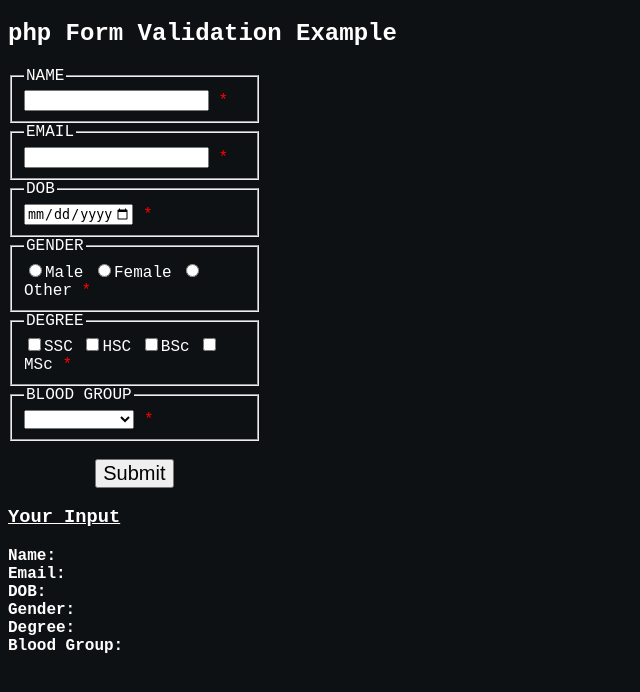
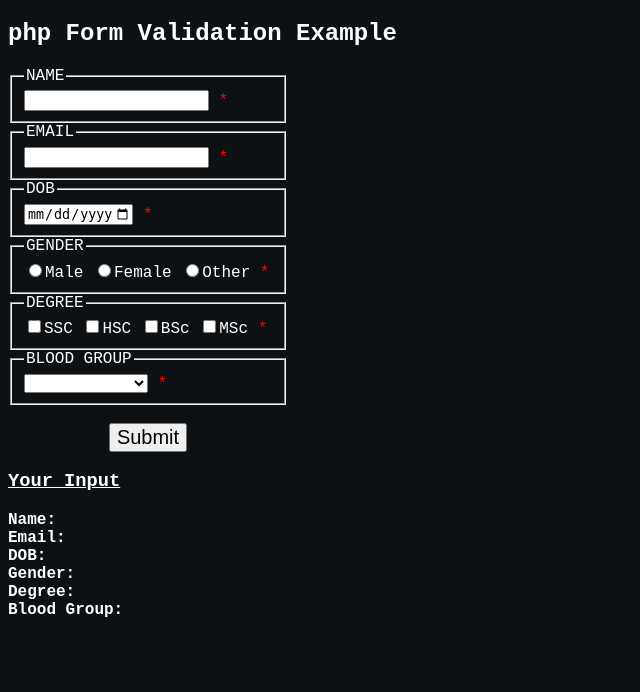
Before and after one commit to cmxmunna/webtech-repository, a PHP site: page /LabTask2/LabTask2_FormValidation.php in a window 1280 px wide. Shown: the top 692 px of the page, without its empty margins (0-640 px from the left). Run offline with PHP 8.4, Linux system fonts and the light colour scheme.

Commit message:
Form Validation Updated

```diff
--- a/LabTask2/LabTask2_FormValidation.php
+++ b/LabTask2/LabTask2_FormValidation.php
@@ -8,7 +8,7 @@
     <style>
     .error {color: #FF0000;}
     .font {font-family: 'Courier New', Courier, monospace; color: white;}
-    .area {width: 20%;}
+    .area {width: 280px;}
     .blood-cell {width: 50%;}
     body {background-color: #0E1113;}
     </style>
@@ -22,7 +22,7 @@
         if(empty($_POST["name"])) {
             $nameErr = "You must have to filup the Name Box!";
         }
-        if(str_word_count($_POST["name"]) >2) {
+        if(str_word_count($_POST["name"]) <2) {
             $nameErr = "At least two words required!";
         }
         else{
@@ -68,9 +68,9 @@
             $degree = $_POST["degree"];
             }
         }
-        else
-        $degreeErr = "Please Select at least two degrees!";
-
+        else{
+            $degreeErr = "Please Select at least two degrees!";
+        }
 
         if(empty($_POST["blood"])) {
             $bloodErr = "Please select your blood group!";
```
